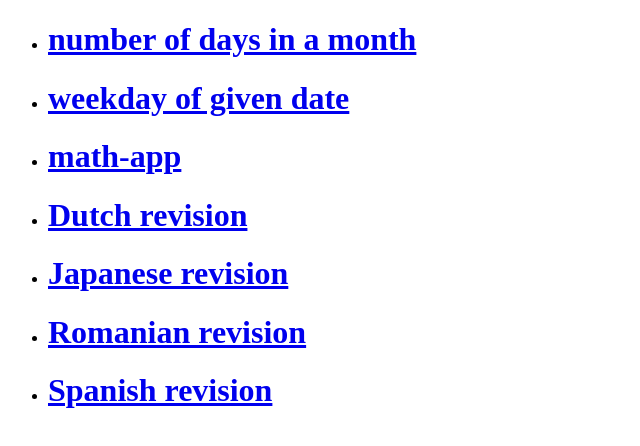
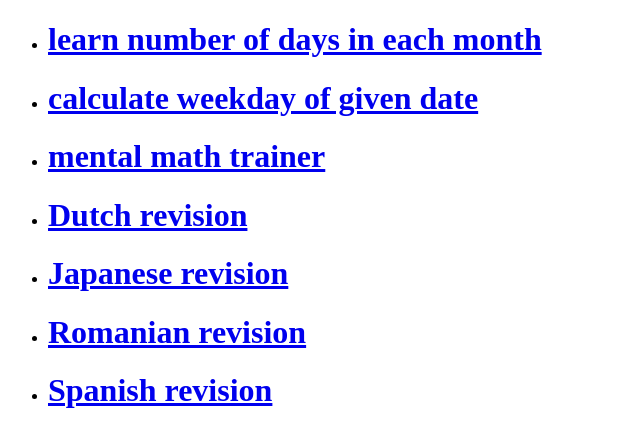
Before and after one commit to ryzdev/ryzdev.github.io, a plain HTML site: page learn/index.html in a window 1280 px wide. Shown: the whole page, without its empty margins (0-640 px from the left). Drawn offline with Linux system fonts and the light colour scheme.

Commit message:
reword links

```diff
--- a/learn/index.html
+++ b/learn/index.html
@@ -8,9 +8,9 @@
 <body>
 
 <ul>
-    <li><h1><a href="knowdays/monthDays">number of days in a month</a></h1></li>
-    <li><h1><a href="knowdays/weekDays">weekday of given date</a></h1></li>
-    <li><h1><a href="math-app">math-app</a></h1></li>
+    <li><h1><a href="knowdays/monthDays">learn number of days in each month</a></h1></li>
+    <li><h1><a href="knowdays/weekDays">calculate weekday of given date</a></h1></li>
+    <li><h1><a href="math-app">mental math trainer</a></h1></li>
     <li><h1><a href="anki-revision/index.html?language=Dutch">Dutch revision</a></h1></li>
     <li><h1><a href="anki-revision/index.html?language=Japanese">Japanese revision</a></h1></li>
     <li><h1><a href="anki-revision/index.html?language=Romanian">Romanian revision</a></h1></li>
```
